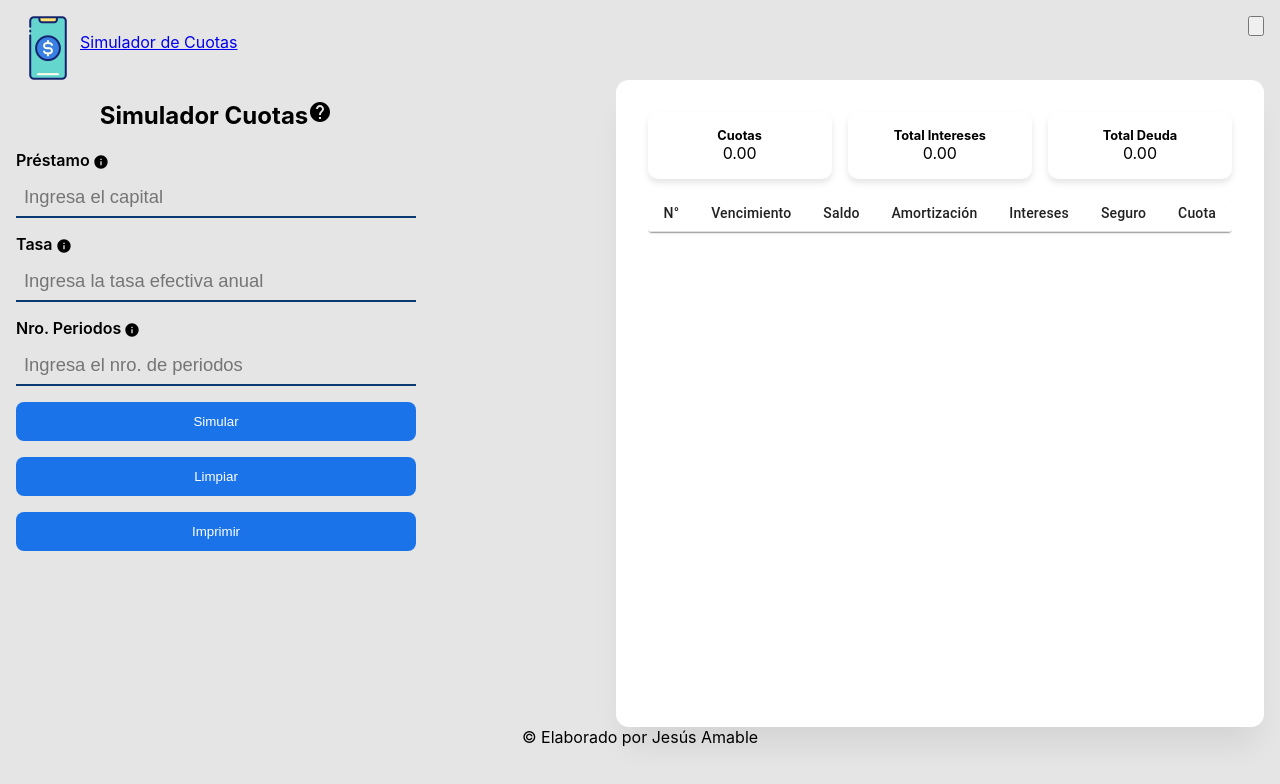
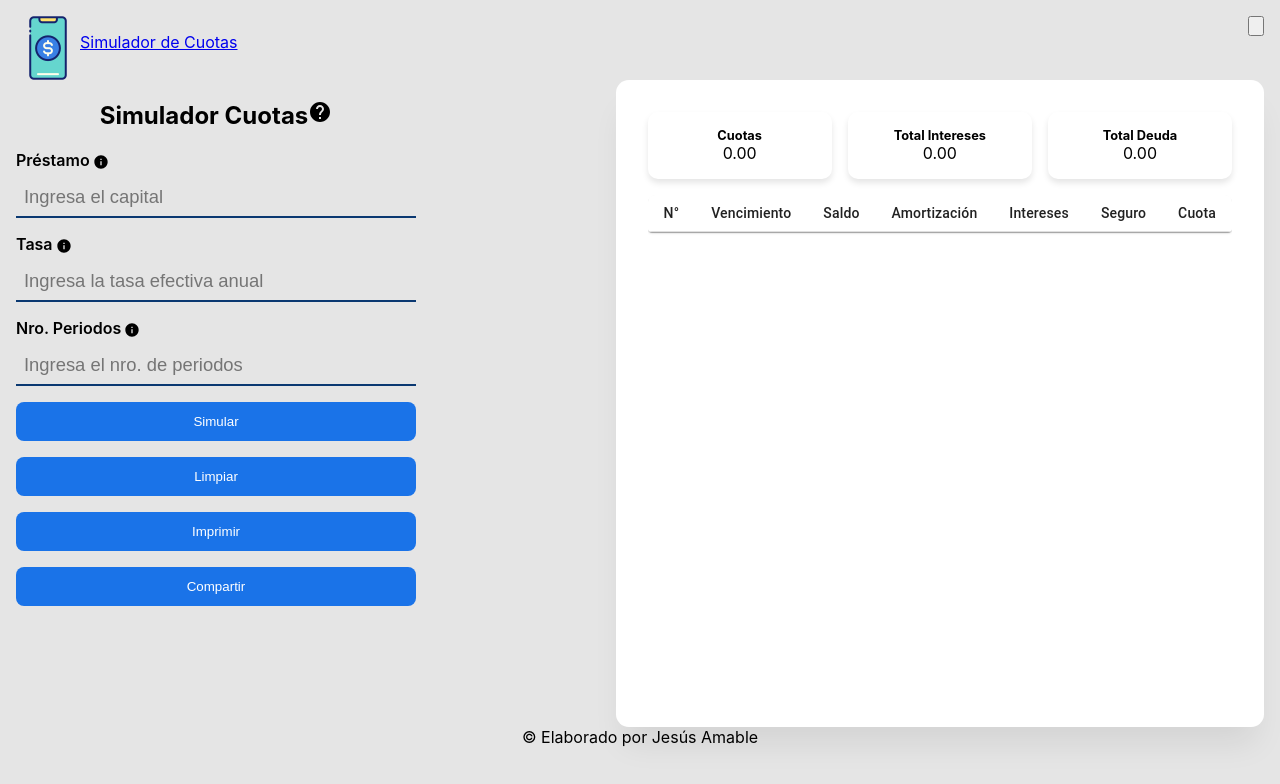
Before and after one commit to JesusA7/payment-simulator, a React (Vite) app: page / in a window 1280 px wide. Shown: the top 784 px of the page. Built offline with nearby package versions, Linux system fonts and the light colour scheme; what driver.js would draw is missing.

Commit message:
navigator share agregado

```diff
--- a/package.json
+++ b/package.json
@@ -15,6 +15,7 @@
     "@mui/icons-material": "^5.14.6",
     "@mui/material": "^5.14.5",
     "driver.js": "^1.2.1",
+    "jspdf": "^2.5.1",
     "react": "^18.2.0",
     "react-dom": "^18.2.0",
     "react-to-print": "^2.14.13"
--- a/src/components/App/App.jsx
+++ b/src/components/App/App.jsx
@@ -11,6 +11,7 @@ import { formatearNumero } from "../../utils/format";
 import HelpIcon from "@mui/icons-material/Help";
 import { addMonths } from "../../utils/format-date";
 import History from "../History/History";
+import jsPDF from "jspdf";
 
 const initialData = { capital: "", tasa: "", periodo: "" };
 const initialResults = { cuota: 0, intereses: 0, deuda: 0 };
@@ -32,6 +33,31 @@ function App() {
   const handlePrint = useReactToPrint({
     content: () => componentRef.current,
   });
+  const handleShare = () => {
+    if (navigator.share) {
+      const doc = new jsPDF();
+      doc.fromHTML(componentRef.current, 10, 10);
+
+      const pdfDataUri = doc.output("datauristring");
+
+      navigator
+        .share({
+          title: "Cronograma de pagos",
+          text: "Es un cronograma de pagos detallado",
+          url: pdfDataUri,
+        })
+        .then(() => {
+          console.log("PDF compartido con éxito.");
+        })
+        .catch((error) => {
+          console.error("Error al compartir el PDF: ", error);
+        });
+    } else {
+      console.log(
+        "La función de compartir no está disponible en este navegador."
+      );
+    }
+  };
   const handleClickItemHistory = ({
     capital,
     periodo,
@@ -176,6 +202,7 @@ function App() {
                 Limpiar
               </Button>
               <Button onClick={handlePrint}>Imprimir</Button>
+              <Button onClick={handleShare}>Compartir</Button>
             </div>
           </Form>
         </div>
```
Also changed, not shown: 1 other file (tests, documents, lock files or other folders).
